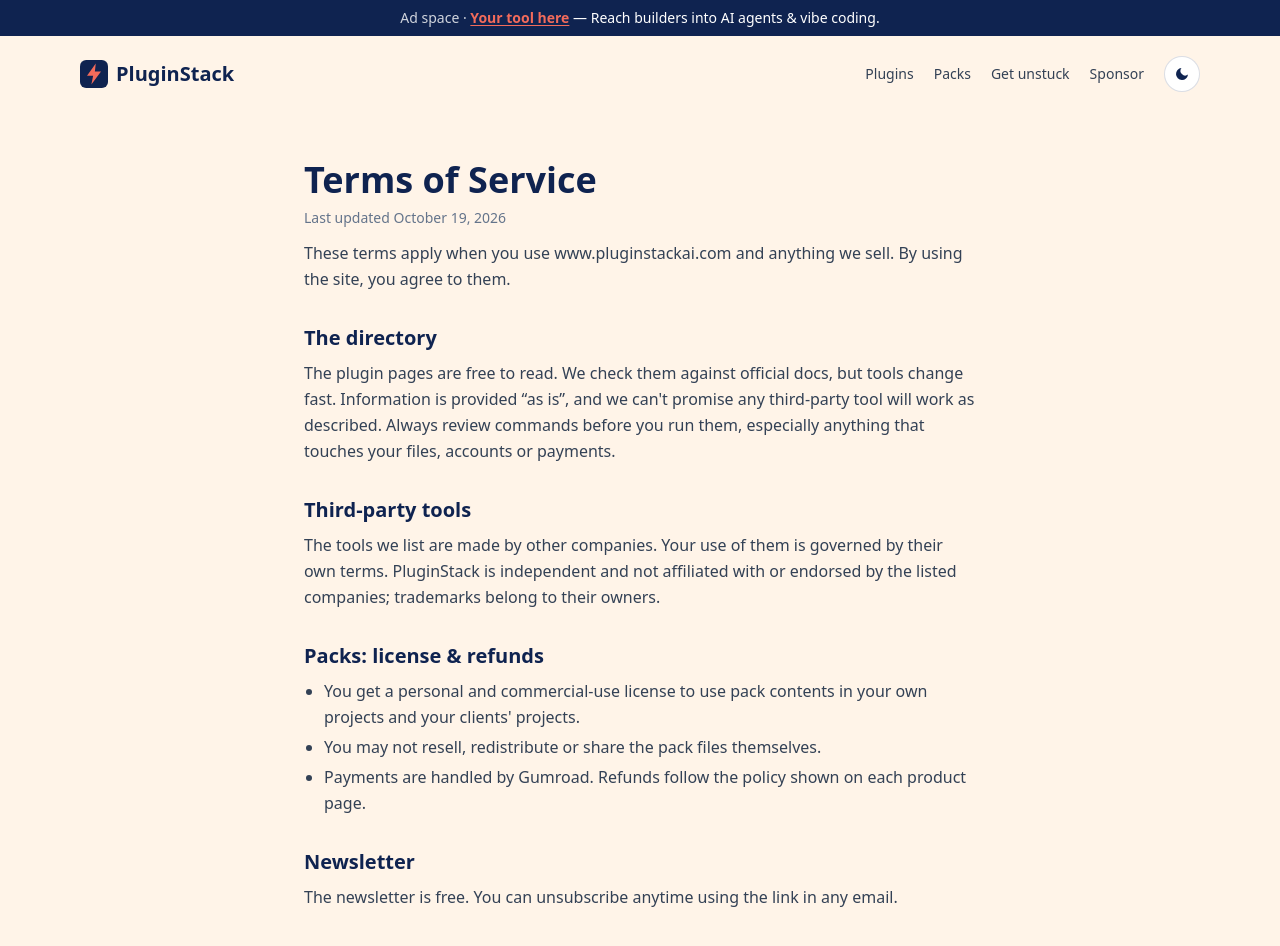
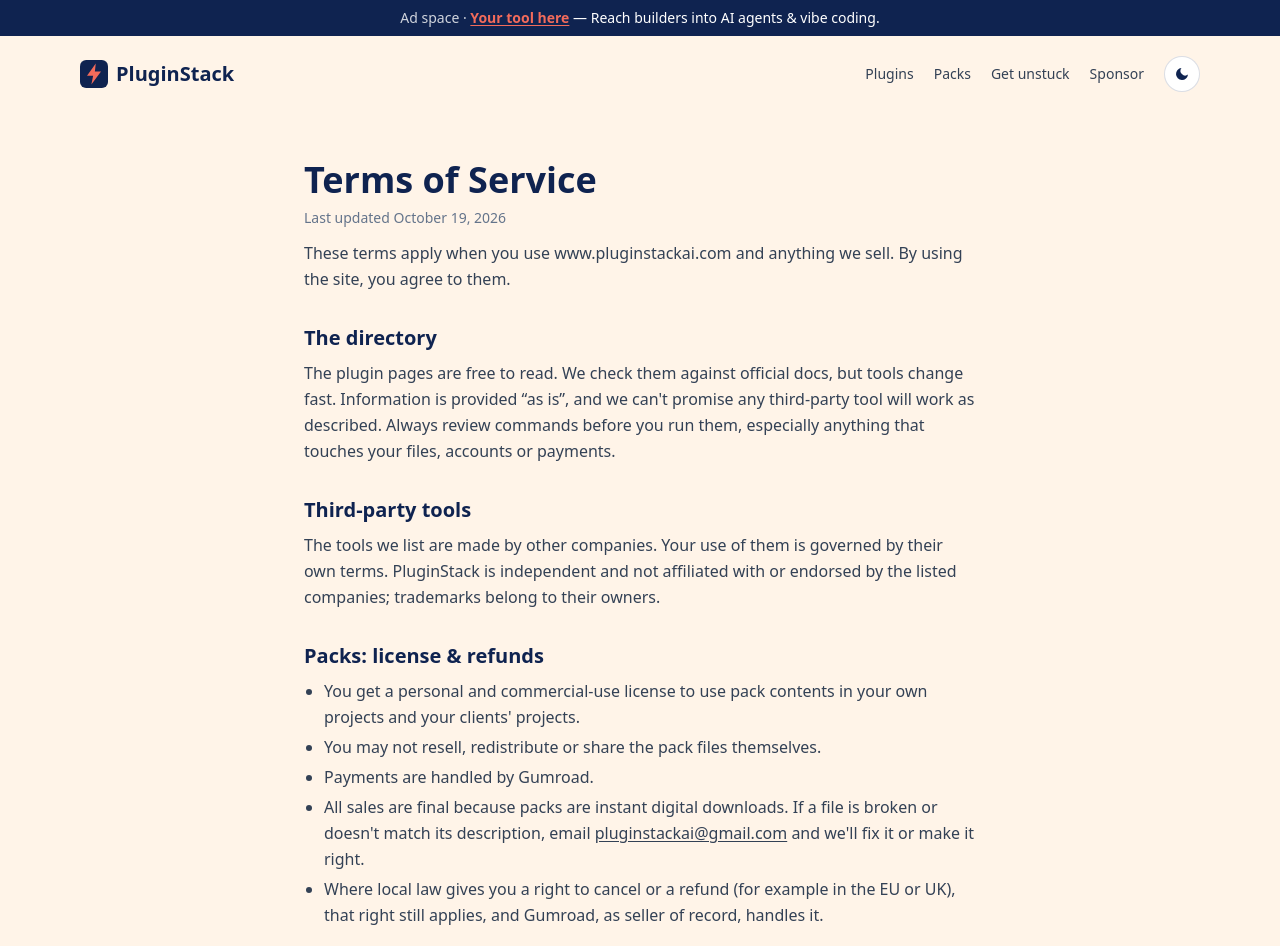
Before and after one commit to pluginstackai/pluginstack, a Next.js app: page /terms in a window 1280 px wide. Shown: the top 946 px of the page. Built offline with nearby package versions, Linux system fonts and the light colour scheme.

Commit message:
Packs: no-refunds policy with fix-it promise (Terms + packs page); statutory cancellation/refund rights handled by Gumroad as seller of record

```diff
--- a/src/app/packs/page.tsx
+++ b/src/app/packs/page.tsx
@@ -24,6 +24,6 @@
         <p className="text-xs text-slate-500 dark:text-slate-400 mt-2 text-right">Personal &amp; commercial use, no resale. <Link href={terms} className="link">License &amp; refunds</Link></p>
       </div>);
     })}</div>
-    <p className="text-sm text-slate-600 dark:text-slate-400 mt-6">Checkout is handled securely by Gumroad. By buying you agree to our <Link href={terms} className="link">pack license and refund terms</Link>.</p>
+    <p className="text-sm text-slate-600 dark:text-slate-400 mt-6">Checkout is handled securely by Gumroad. All sales are final (instant digital downloads), but if a file is broken or doesn't match its description, we'll fix it or make it right. By buying you agree to our <Link href={terms} className="link">pack license and refund terms</Link>.</p>
   </div>);
 }
--- a/src/app/terms/page.tsx
+++ b/src/app/terms/page.tsx
@@ -12,7 +12,9 @@
     <ul>
       <li>You get a personal and commercial-use license to use pack contents in your own projects and your clients' projects.</li>
       <li>You may not resell, redistribute or share the pack files themselves.</li>
-      <li>Payments are handled by Gumroad. Refunds follow the policy shown on each product page.</li>
+      <li>Payments are handled by Gumroad.</li>
+      <li>All sales are final because packs are instant digital downloads. If a file is broken or doesn't match its description, email <a href={`mailto:${site.contactEmail}`}>{site.contactEmail}</a> and we'll fix it or make it right.</li>
+      <li>Where local law gives you a right to cancel or a refund (for example in the EU or UK), that right still applies, and Gumroad, as seller of record, handles it.</li>
     </ul>
     <h2>Newsletter</h2>
     <p>The newsletter is free. You can unsubscribe anytime using the link in any email.</p>
```
